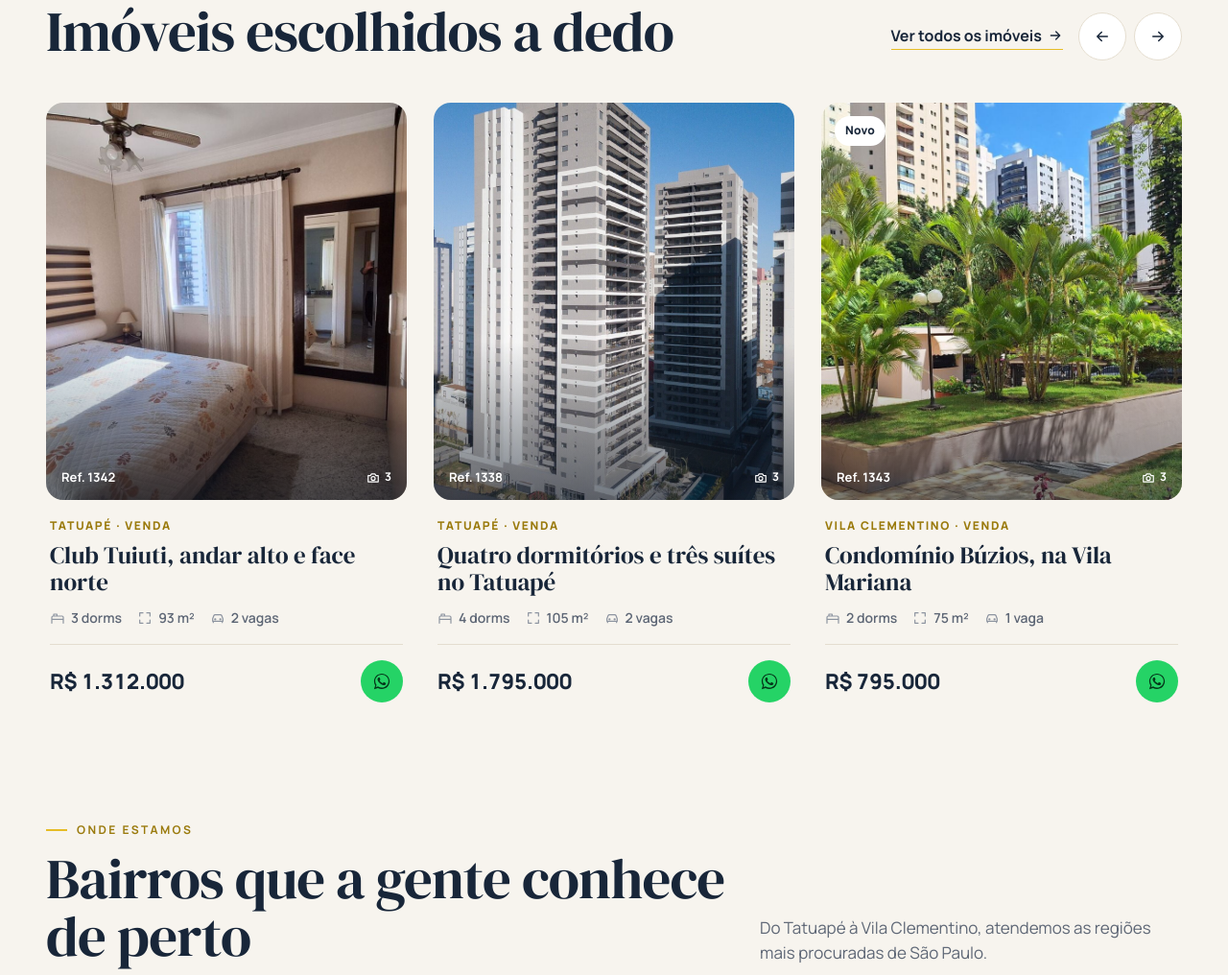
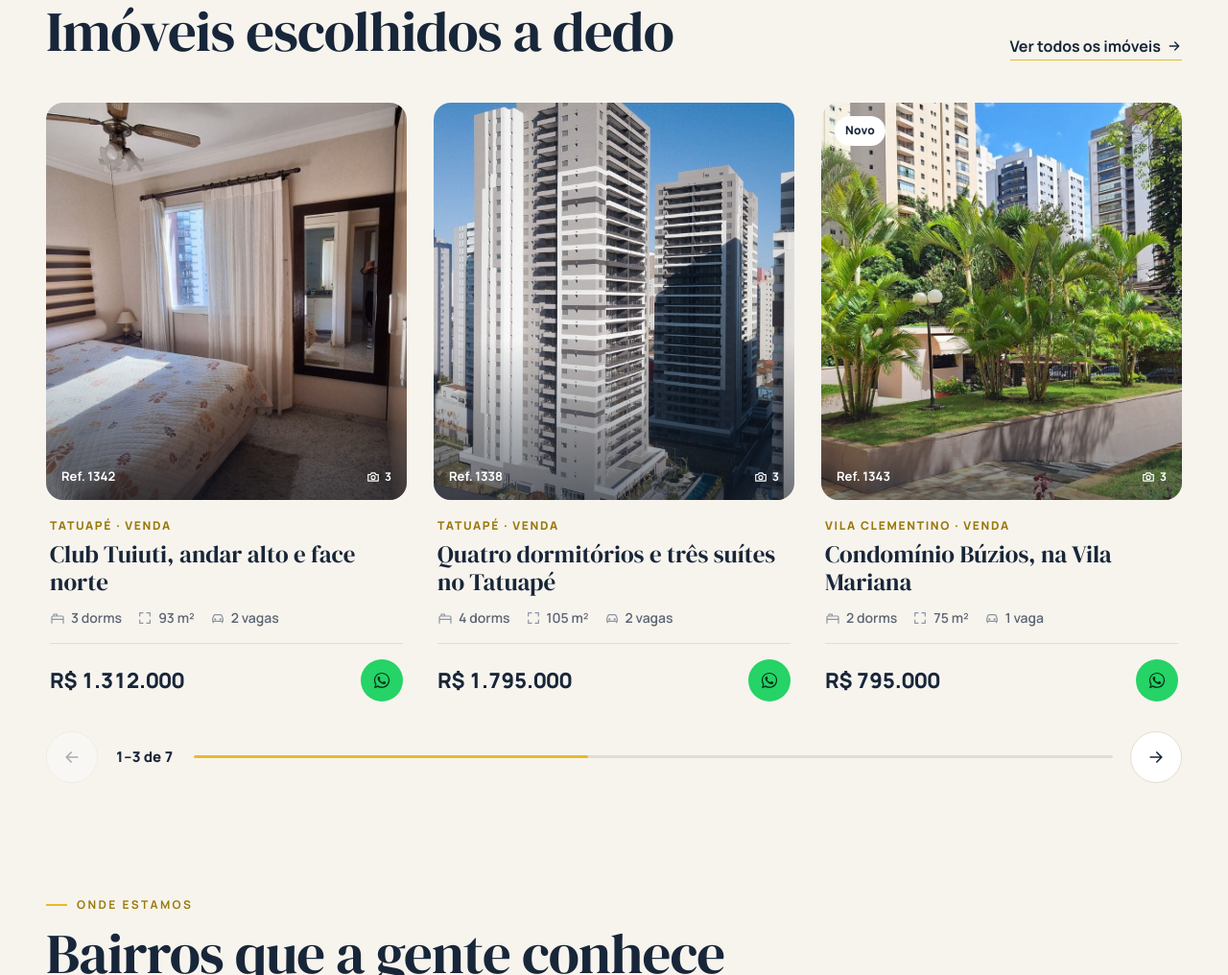
Before and after one commit to viniciuscarneloci-hue/sunshine-site, a plain HTML site: page index.html in a window 1280 px wide. Shown: the part 1980-2996 px from the top of the page at 96% size. Drawn offline with nearby package versions, Linux system fonts and the light colour scheme.

Commit message:
Carrossel com setas e filtro de tipo nas listas
O carrossel de imóveis agora anda um por vez, com setas, contador e
barra de progresso; o deslize só move para os lados e não trava a
rolagem da página. Listas e mapa ganharam o filtro de tipo, e filtros
que não existem em Alugar são limpos ao trocar de Comprar para Alugar.

Co-Authored-By: Claude Opus 5.5 <noreply@anthropic.com>

```diff
--- a/app.js
+++ b/app.js
@@ -180,6 +180,14 @@ function opts(b) {
   };
 }
 
+// tira filtros que não existem no tipo de negócio atual (ex.: bairro sem imóvel para alugar)
+function ajustarBusca() {
+  const l = IMOVEIS.filter(i => i.neg === busca.neg);
+  if (busca.bairro && !l.some(i => i.bairro === busca.bairro)) busca.bairro = '';
+  if (busca.tipo && !l.some(i => i.tipo === busca.tipo)) busca.tipo = '';
+  if (busca.max && !FAIXAS[busca.neg].some(([v]) => v === busca.max)) busca.max = 0;
+}
+
 function filtrar(b = busca) {
   const l = IMOVEIS.filter(i => i.neg === b.neg && (!b.bairro || i.bairro === b.bairro) && (!b.tipo || i.tipo === b.tipo) && (!b.max || i.preco <= b.max) && (!b.dorms || i.dorms >= b.dorms));
   if (b.ordem === 'menor') l.sort((a, c) => a.preco - c.preco);
@@ -238,9 +246,9 @@ function pgInicio() {
 
   <section class="sec" style="padding-top:0"><div class="wrap">
     <div class="sh rv"><div><span class="eyebrow">À venda</span><h2>Imóveis escolhidos a dedo</h2></div>
-      <div style="display:flex;gap:16px;align-items:center"><a href="#/comprar" class="link">Ver todos os imóveis ${I.arrowR.replace('<svg', '<svg width="16" height="16"')}</a>
-      <div class="railnav"><button data-rail="-1" aria-label="Anteriores">${I.arrowL}</button><button data-rail="1" aria-label="Próximos">${I.arrowR}</button></div></div></div>
-    <div class="rail" id="rail">${venda.map(card).join('')}</div>
+      <a href="#/comprar" class="link">Ver todos os imóveis ${I.arrowR.replace('<svg', '<svg width="16" height="16"')}</a></div>
+    <div class="car" id="car" aria-roledescription="carrossel"><div class="track">${venda.map(card).join('')}</div></div>
+    <div class="carnav"><button data-car="-1" aria-label="Imóvel anterior">${I.arrowL}</button><span class="cnt tnum" id="carn"></span><span class="bar"><i id="carbar"></i></span><button data-car="1" aria-label="Próximo imóvel">${I.arrowR}</button></div>
   </div></section>
 
   <section class="sec" style="padding-top:0"><div class="wrap">
@@ -316,8 +324,7 @@ function atualizarCalc() {
 
 // ---------------------------------------------------------------- listagem
 function pgLista(neg) {
-  busca.neg = neg;
-  if (busca.max && !FAIXAS[neg].some(([v]) => v === busca.max)) busca.max = 0;
+  busca.neg = neg; ajustarBusca();
   header(neg, false);
   const o = opts(busca), l = filtrar();
   return `<section class="ph-top"><div class="wrap">
@@ -328,6 +335,7 @@ function pgLista(neg) {
   <div class="fbar"><div class="wrap">
     <a href="#/comprar" class="chip ${neg === 'venda' ? 'on' : ''}">Comprar</a><a href="#/alugar" class="chip ${neg === 'aluguel' ? 'on' : ''}">Alugar</a>
     <select class="chip" data-f="bairro" aria-label="Bairro">${o.bairro}</select>
+    <select class="chip" data-f="tipo" aria-label="Tipo">${o.tipo}</select>
     <select class="chip" data-f="max" aria-label="Valor">${o.max}</select>
     <select class="chip" data-f="dorms" aria-label="Dormitórios">${o.dorms}</select>
     <select class="chip" data-f="ordem" aria-label="Ordenar">${o.ordem}</select>
@@ -342,13 +350,14 @@ function pgLista(neg) {
 // ---------------------------------------------------------------- mapa
 let mapa = null, marcadores = {}, selecionado = null;
 function pgMapa() {
-  header('mapa', false);
+  header('mapa', false); ajustarBusca();
   const o = opts(busca), l = filtrar();
   if (!l.some(i => i.id === selecionado)) selecionado = l[0]?.id || null;
   return `<div style="padding-top:var(--hh)"></div>
   <div class="fbar"><div class="wrap" style="max-width:none">
     <button class="chip ${busca.neg === 'venda' ? 'on' : ''}" data-neg="venda">Comprar</button><button class="chip ${busca.neg === 'aluguel' ? 'on' : ''}" data-neg="aluguel">Alugar</button>
     <select class="chip" data-f="bairro" aria-label="Bairro">${o.bairro}</select>
+    <select class="chip" data-f="tipo" aria-label="Tipo">${o.tipo}</select>
     <select class="chip" data-f="max" aria-label="Valor">${o.max}</select>
     <select class="chip" data-f="dorms" aria-label="Dormitórios">${o.dorms}</select>
     <span class="sp muted" style="font-weight:700;font-size:14px;white-space:nowrap">${plural(l.length, 'imóvel', 'imóveis')} no mapa</span>
@@ -562,7 +571,8 @@ function depois(parts) {
   revealObs = new IntersectionObserver(es => es.forEach(e => { if (e.isIntersecting) { e.target.classList.add('in'); revealObs.unobserve(e.target); } }), { rootMargin: '0px 0px -8% 0px' });
   $$('.rv').forEach(el => revealObs.observe(el));
   onScroll();
-  if (!parts[0]) iniciarHero();
+  window._carReset = null;
+  if (!parts[0]) { iniciarHero(); iniciarCarrossel(); }
   const quando = fn => window.L ? fn() : window.addEventListener('load', fn, { once: true });
   if (parts[0] === 'mapa' && $('#map')) quando(() => {
     if (!$('#map')) return;
@@ -575,6 +585,39 @@ function depois(parts) {
     if (r) mapa = r.m;
   });
   const g = $('#galm'); if (g) g.addEventListener('scroll', () => { $('#galn').textContent = `${Math.round(g.scrollLeft / g.clientWidth) + 1} / ${g.children.length}`; }, { passive: true });
+}
+
+// carrossel: setas, contador e deslize só na horizontal (a rolagem vertical continua livre)
+function iniciarCarrossel() {
+  const car = $('#car'); if (!car) return;
+  const tr = $('.track', car), n = tr.children.length;
+  let k = 0, x0 = 0, y0 = 0, dx = 0, eixo = null, ativo = false, arrastou = false;
+  const porTela = () => innerWidth <= 640 ? 1 : innerWidth <= 1000 ? 2 : 3;
+  const passo = () => tr.children[0].getBoundingClientRect().width + parseFloat(getComputedStyle(tr).columnGap || 0);
+  const ultimo = () => Math.max(0, n - porTela());
+  const nav = () => {
+    const p = porTela();
+    $('#carn').textContent = p === 1 ? `${k + 1} / ${n}` : `${k + 1}–${Math.min(n, k + p)} de ${n}`;
+    $('#carbar').style.width = (p / n * 100) + '%'; $('#carbar').style.marginLeft = (k / n * 100) + '%';
+    $$('[data-car]').forEach(b => b.disabled = +b.dataset.car < 0 ? k === 0 : k >= ultimo());
+  };
+  const ir = (i, anima = true) => { k = Math.max(0, Math.min(ultimo(), i)); tr.style.transition = anima ? '' : 'none'; tr.style.transform = `translateX(${-k * passo()}px)`; nav(); };
+  window._car = d => ir(k + d);
+  window._carReset = () => ir(k, false);
+  car.addEventListener('pointerdown', e => { if (e.pointerType === 'mouse' && e.button) return; x0 = e.clientX; y0 = e.clientY; dx = 0; eixo = null; ativo = true; });
+  car.addEventListener('pointermove', e => {
+    if (!ativo) return;
+    const mx = e.clientX - x0, my = e.clientY - y0;
+    if (!eixo && (Math.abs(mx) > 8 || Math.abs(my) > 8)) eixo = Math.abs(mx) > Math.abs(my) ? 'x' : 'y';
+    if (eixo !== 'x') return;
+    dx = mx; if ((k === 0 && dx > 0) || (k >= ultimo() && dx < 0)) dx /= 3; // resistência nas pontas
+    tr.style.transition = 'none'; tr.style.transform = `translateX(${-k * passo() + dx}px)`;
+  });
+  const soltar = () => { if (!ativo) return; ativo = false; if (eixo === 'x') { arrastou = Math.abs(dx) > 6; ir(dx < -50 ? k + 1 : dx > 50 ? k - 1 : k); } };
+  car.addEventListener('pointerup', soltar); car.addEventListener('pointercancel', soltar); car.addEventListener('pointerleave', soltar);
+  car.addEventListener('click', e => { if (arrastou) { e.preventDefault(); e.stopPropagation(); arrastou = false; } }, true);
+  car.addEventListener('dragstart', e => e.preventDefault());
+  ir(0, false);
 }
 
 function iniciarHero() {
@@ -599,7 +642,7 @@ document.addEventListener('click', e => {
   const lm = t.closest('[data-lbm]'); if (lm) { window._lbMove(+lm.dataset.lbm); return; }
   const sl = t.closest('[data-slide]'); if (sl) { window._heroGo(+sl.dataset.slide); return; }
   const fi = t.closest('[data-fimg]'); if (fi) { $('#fimg').src = img(fi.dataset.fimg); $$('[data-fimg]').forEach(b => b.classList.toggle('on', b === fi)); return; }
-  const rl = t.closest('[data-rail]'); if (rl) { const r = $('#rail'); r.scrollBy({ left: +rl.dataset.rail * r.clientWidth * .9, behavior: 'smooth' }); return; }
+  const cr = t.closest('[data-car]'); if (cr) { window._car?.(+cr.dataset.car); return; }
   const neg = t.closest('[data-neg]');
   if (neg) {
     busca.neg = neg.dataset.neg; busca.max = 0; busca.bairro = ''; busca.tipo = '';
@@ -638,5 +681,6 @@ document.addEventListener('keydown', e => {
   if ($('.lb') && (e.key === 'ArrowRight' || e.key === 'ArrowLeft')) window._lbMove(e.key === 'ArrowRight' ? 1 : -1);
 });
 window.addEventListener('scroll', onScroll, { passive: true });
+window.addEventListener('resize', () => window._carReset?.());
 window.addEventListener('hashchange', render);
 render();
--- a/styles.css
+++ b/styles.css
@@ -135,16 +135,22 @@ img{display:block;max-width:100%}
 .cards{display:grid;grid-template-columns:repeat(3,minmax(0,1fr));gap:40px 28px}
 @media(max-width:1000px){.cards{grid-template-columns:repeat(2,minmax(0,1fr))}}
 @media(max-width:640px){.cards{grid-template-columns:minmax(0,1fr)}}
-.rail{display:grid;grid-auto-flow:column;grid-auto-columns:calc((100% - 56px)/3);gap:28px;overflow-x:auto;scroll-snap-type:x mandatory;scrollbar-width:none;padding-bottom:6px}
-.rail::-webkit-scrollbar{display:none}
-.rail>*{scroll-snap-align:start}
-@media(max-width:1000px){.rail{grid-auto-columns:calc((100% - 28px)/2)}}
-@media(max-width:640px){.rail{grid-auto-columns:84%;gap:16px;scroll-padding-left:20px;margin:0 -20px;padding:0 20px 6px}}
-.railnav{display:flex;gap:8px}
-.railnav button{width:50px;height:50px;border-radius:50%;border:1.5px solid var(--line);display:grid;place-items:center;background:#fff;transition:border-color .2s}
-.railnav button:hover{border-color:var(--navy)}
-.railnav svg{width:18px;height:18px}
-@media(max-width:640px){.railnav{display:none}}
+.car{overflow:hidden;touch-action:pan-y;user-select:none;-webkit-user-select:none;cursor:grab}
+.car:active{cursor:grabbing}
+.track{display:flex;gap:28px;transition:transform .6s cubic-bezier(.2,.75,.2,1);will-change:transform}
+.track>.card{flex:0 0 calc((100% - 56px)/3)}
+.car img{-webkit-user-drag:none;pointer-events:none}
+@media(max-width:1000px){.track>.card{flex-basis:calc((100% - 28px)/2)}}
+@media(max-width:640px){.track{gap:16px}.track>.card{flex-basis:100%}}
+.carnav{display:flex;align-items:center;gap:18px;margin-top:30px}
+.carnav button{width:54px;height:54px;border-radius:50%;border:1.5px solid var(--line);display:grid;place-items:center;background:#fff;flex:none;transition:border-color .2s,background .2s,color .2s,opacity .2s}
+.carnav button:hover:not(:disabled){background:var(--navy);border-color:var(--navy);color:#fff}
+.carnav button:disabled{opacity:.35;cursor:default}
+.carnav svg{width:20px;height:20px}
+.carnav .cnt{font-weight:800;font-size:15px;min-width:64px}
+.carnav .bar{flex:1;height:3px;background:var(--line);border-radius:3px;overflow:hidden}
+.carnav .bar i{display:block;height:100%;background:var(--gold);border-radius:3px;transition:margin-left .6s cubic-bezier(.2,.75,.2,1),width .3s}
+@media(max-width:640px){.carnav{flex-wrap:wrap;justify-content:center;gap:14px 22px;margin-top:22px}.carnav .bar{order:-1;flex:0 0 100%}.carnav .cnt{min-width:0;text-align:center}}
 .card{display:flex;flex-direction:column;min-width:0}
 .card .ph{position:relative;display:block;aspect-ratio:4/4.4;border-radius:var(--r);overflow:hidden;background:var(--sand)}
 .card .ph img{width:100%;height:100%;object-fit:cover;transition:transform .8s cubic-bezier(.2,.7,.2,1)}
```
